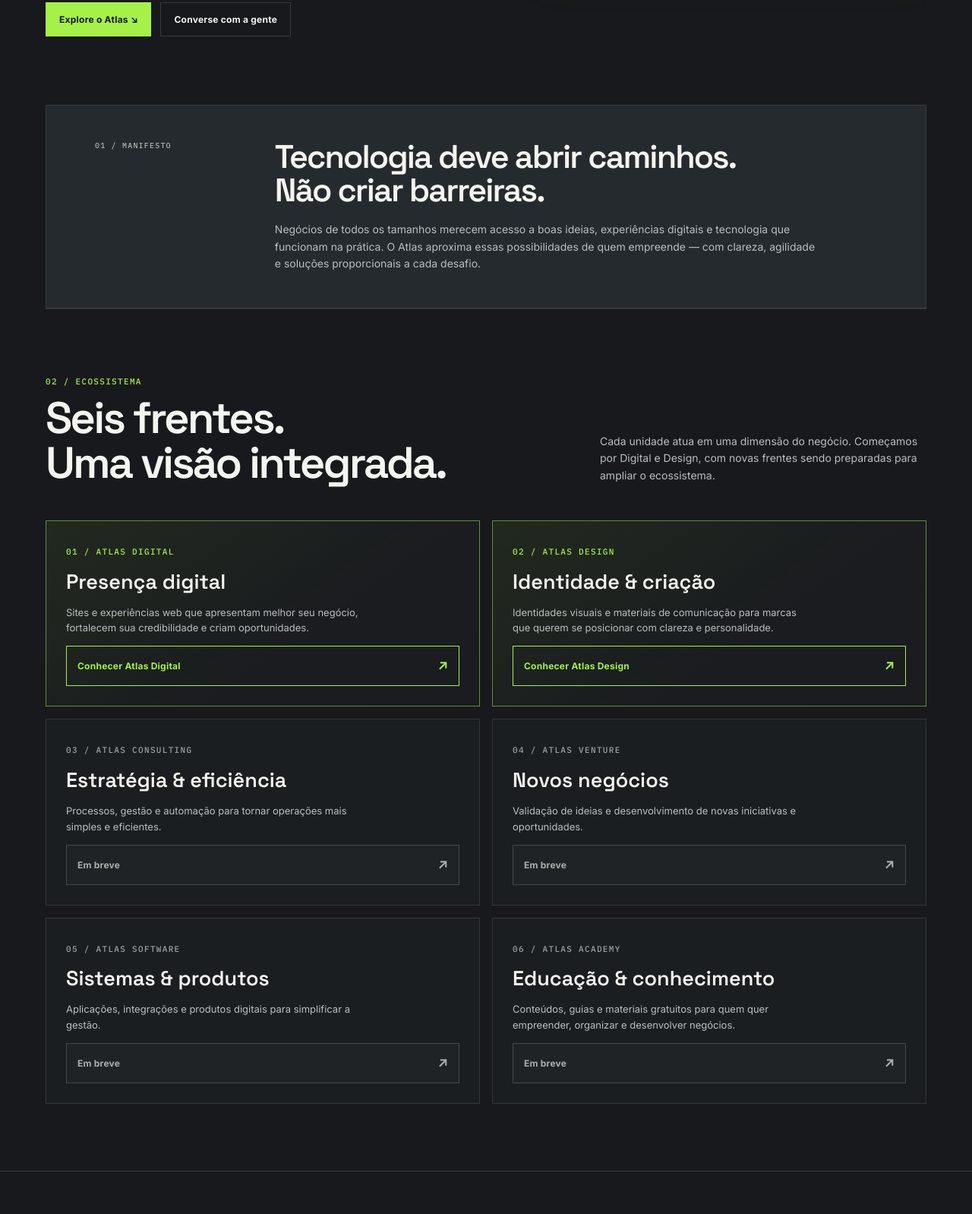
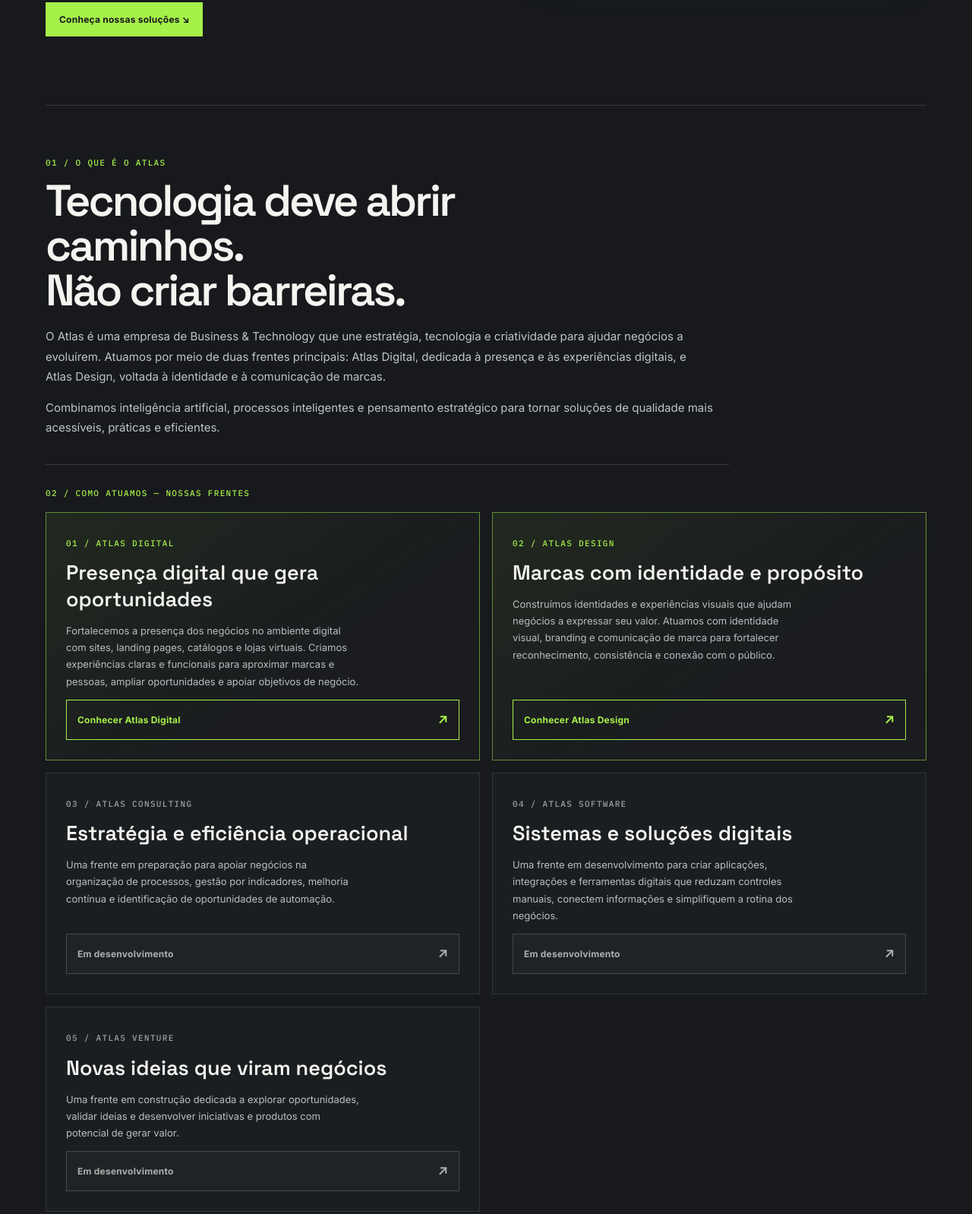
Before and after one commit to atlasprojeto24/atlas-institucional, a plain HTML site: page atlas/index.html in a window 1280 px wide. Shown: the part 663-2261 px from the top of the page at 76% size. Drawn offline with Linux system fonts and the light colour scheme.

Commit message:
Add files via upload

```diff
--- a/atlas/assets/site.css
+++ b/atlas/assets/site.css
@@ -76,3 +76,14 @@
 .care-card p{font-size:13px;color:#bdc4c1}
 .fineprint{font-size:11px;line-height:1.7;color:var(--steel);margin-top:18px}
 @media(max-width:760px){.product-grid,.care-grid{grid-template-columns:1fr}.product-card>p{min-height:0}.product-foot{align-items:flex-start;flex-direction:column}.hero-meta{gap:10px;flex-direction:column}}
+
+/* Homepage v3 — manifesto integrado às frentes de atuação */
+.manifesto-ecosystem{padding-top:68px;padding-bottom:72px}
+.manifesto-copy{max-width:900px;padding:0 0 34px;border-bottom:1px solid var(--line);margin-bottom:30px}
+.manifesto-copy h2{font:600 clamp(34px,5vw,58px)/1.02 var(--display);letter-spacing:-.05em;margin:14px 0 18px;max-width:780px}
+.manifesto-copy p{max-width:880px;color:#c0c6c4;font-size:15px;line-height:1.75}
+.manifesto-copy p:last-child{margin-bottom:0}
+.fronts-label{margin:0 0 18px;color:var(--lime)}
+.manifesto-ecosystem .ecosystem-grid{grid-template-columns:repeat(2,minmax(0,1fr))}
+.manifesto-ecosystem .unit-card p{font-size:13px;line-height:1.7}
+@media(max-width:700px){.manifesto-ecosystem{padding-top:48px;padding-bottom:48px}.manifesto-copy{padding-bottom:26px;margin-bottom:24px}.manifesto-copy h2{font-size:clamp(32px,9vw,44px)}.manifesto-copy p{font-size:14px}.manifesto-ecosystem .ecosystem-grid{grid-template-columns:1fr}.manifesto-ecosystem .unit-card{min-height:unset;gap:24px}}
--- a/atlas/index.html
+++ b/atlas/index.html
@@ -1,45 +1,37 @@
-<!doctype html><html lang="pt-BR"><head><meta charset="utf-8"><meta name="viewport" content="width=device-width,initial-scale=1"><meta name="description" content="Atlas — tecnologia, estratégia e design para negócios."><meta name="theme-color" content="#17191C"><title>Início | Atlas</title><link rel="stylesheet" href="./assets/site.css"></head><body><div class="intro"><div class="intro-inner"><img class="intro-symbol" src="./assets/atlas-simbolo-A.png" alt="Atlas"><div class="intro-line"></div><div class="intro-word">ATLAS</div></div></div><header class="topbar wrap"><a class="brand" href="./index.html"><img src="./assets/atlas-simbolo-A.png" alt="Símbolo Atlas">ATLAS</a><button class="menu-toggle" aria-label="Abrir menu">MENU</button><nav class="nav"><a class="active" href="./index.html">Início</a><a class="" href="./consulting/index.html">Consulting</a><a class="" href="./digital/index.html">Digital</a><a class="" href="./design/index.html">Design</a><a class="" href="./software/index.html">Software</a><a class="" href="./venture/index.html">Venture</a><a class="" href="./academy/index.html">Academy</a></nav><a class="nav-cta" href="./contato/index.html">Fale conosco ↗</a></header>
+<!doctype html><html lang="pt-BR"><head><meta charset="utf-8"><meta name="viewport" content="width=device-width,initial-scale=1"><meta name="description" content="Atlas — Business & Technology. Estratégia, experiências digitais e identidade de marca para negócios."><meta name="theme-color" content="#17191C"><title>Início | Atlas</title><link rel="stylesheet" href="./assets/site.css"></head><body><div class="intro"><div class="intro-inner"><img class="intro-symbol" src="./assets/atlas-simbolo-A.png" alt="Atlas"><div class="intro-line"></div><div class="intro-word">ATLAS</div></div></div><header class="topbar wrap"><a class="brand" href="./index.html"><img src="./assets/atlas-simbolo-A.png" alt="Símbolo Atlas">ATLAS</a><button class="menu-toggle" aria-label="Abrir menu">MENU</button><nav class="nav"><a class="active" href="./index.html">Início</a><a class="" href="./consulting/index.html">Consulting</a><a class="" href="./digital/index.html">Digital</a><a class="" href="./design/index.html">Design</a><a class="" href="./software/index.html">Software</a><a class="" href="./venture/index.html">Venture</a></nav><a class="nav-cta" href="./contato/index.html">Fale conosco ↗</a></header>
 <main>
 <section class="hero wrap">
- <div class="reveal"><div class="mono">BUSINESS & TECHNOLOGY / ECOSSISTEMA DIGITAL</div><h1>O mundo mudou.<br><span>Seu negócio também.</span></h1><p>Unimos presença digital e design para ajudar negócios a se apresentarem melhor, conquistarem confiança e criarem novas oportunidades.</p><div class="actions"><a class="btn" href="#ecossistema">Explore o Atlas ↘</a><a class="btn secondary" href="./contato/index.html">Converse com a gente</a></div></div>
+ <div class="reveal"><div class="mono">BUSINESS & TECHNOLOGY / ECOSSISTEMA DIGITAL</div><h1>O mundo mudou.<br><span>Seu negócio também.</span></h1><p>Unimos presença digital e design para ajudar negócios a se apresentarem melhor, conquistarem confiança e criarem novas oportunidades.</p><div class="actions"><a class="btn" href="#ecossistema">Conheça nossas soluções ↘</a></div></div>
  <div class="hero-art"><img src="./assets/atlas-logo-aprovado.png" alt="Logotipo Atlas"></div>
 </section>
-<section class="manifesto wrap">
- <div class="mono">01 / MANIFESTO</div>
- <div>
+<section class="section wrap manifesto-ecosystem" id="ecossistema">
+ <div class="manifesto-copy">
+  <div class="mono">01 / O QUE É O ATLAS</div>
   <h2>Tecnologia deve abrir caminhos.<br>Não criar barreiras.</h2>
-  <p>Negócios de todos os tamanhos merecem acesso a boas ideias, experiências digitais e tecnologia que funcionam na prática. O Atlas aproxima essas possibilidades de quem empreende — com clareza, agilidade e soluções proporcionais a cada desafio.</p>
+  <p>O Atlas é uma empresa de Business &amp; Technology que une estratégia, tecnologia e criatividade para ajudar negócios a evoluírem. Atuamos por meio de duas frentes principais: Atlas Digital, dedicada à presença e às experiências digitais, e Atlas Design, voltada à identidade e à comunicação de marcas.</p>
+  <p>Combinamos inteligência artificial, processos inteligentes e pensamento estratégico para tornar soluções de qualidade mais acessíveis, práticas e eficientes.</p>
  </div>
-</section>
-<section class="section wrap ecosystem-section" id="ecossistema">
- <div class="section-head">
-  <div><div class="mono">02 / ECOSSISTEMA</div><h2>Seis frentes.<br>Uma visão integrada.</h2></div>
-  <p class="section-intro">Cada unidade atua em uma dimensão do negócio. Começamos por Digital e Design, com novas frentes sendo preparadas para ampliar o ecossistema.</p>
- </div>
+ <div class="mono fronts-label">02 / COMO ATUAMOS — NOSSAS FRENTES</div>
  <div class="grid ecosystem-grid">
   <a class="unit-card is-live" href="./digital/index.html">
-   <div><span class="mono">01 / ATLAS DIGITAL</span><h3>Presença digital</h3><p>Sites e experiências web que apresentam melhor seu negócio, fortalecem sua credibilidade e criam oportunidades.</p></div>
+   <div><span class="mono">01 / ATLAS DIGITAL</span><h3>Presença digital que gera oportunidades</h3><p>Fortalecemos a presença dos negócios no ambiente digital com sites, landing pages, catálogos e lojas virtuais. Criamos experiências claras e funcionais para aproximar marcas e pessoas, ampliar oportunidades e apoiar objetivos de negócio.</p></div>
    <span class="unit-action">Conhecer Atlas Digital <b>↗</b></span>
   </a>
   <a class="unit-card is-live" href="./design/index.html">
-   <div><span class="mono">02 / ATLAS DESIGN</span><h3>Identidade & criação</h3><p>Identidades visuais e materiais de comunicação para marcas que querem se posicionar com clareza e personalidade.</p></div>
+   <div><span class="mono">02 / ATLAS DESIGN</span><h3>Marcas com identidade e propósito</h3><p>Construímos identidades e experiências visuais que ajudam negócios a expressar seu valor. Atuamos com identidade visual, branding e comunicação de marca para fortalecer reconhecimento, consistência e conexão com o público.</p></div>
    <span class="unit-action">Conhecer Atlas Design <b>↗</b></span>
   </a>
   <a class="unit-card is-soon" href="./consulting/index.html">
-   <div><span class="mono">03 / ATLAS CONSULTING</span><h3>Estratégia & eficiência</h3><p>Processos, gestão e automação para tornar operações mais simples e eficientes.</p></div>
-   <span class="unit-action soon-action">Em breve <b>↗</b></span>
+   <div><span class="mono">03 / ATLAS CONSULTING</span><h3>Estratégia e eficiência operacional</h3><p>Uma frente em preparação para apoiar negócios na organização de processos, gestão por indicadores, melhoria contínua e identificação de oportunidades de automação.</p></div>
+   <span class="unit-action soon-action">Em desenvolvimento <b>↗</b></span>
+  </a>
+  <a class="unit-card is-soon" href="./software/index.html">
+   <div><span class="mono">04 / ATLAS SOFTWARE</span><h3>Sistemas e soluções digitais</h3><p>Uma frente em desenvolvimento para criar aplicações, integrações e ferramentas digitais que reduzam controles manuais, conectem informações e simplifiquem a rotina dos negócios.</p></div>
+   <span class="unit-action soon-action">Em desenvolvimento <b>↗</b></span>
   </a>
   <a class="unit-card is-soon" href="./venture/index.html">
-   <div><span class="mono">04 / ATLAS VENTURE</span><h3>Novos negócios</h3><p>Validação de ideias e desenvolvimento de novas iniciativas e oportunidades.</p></div>
-   <span class="unit-action soon-action">Em breve <b>↗</b></span>
-  </a>
-  <a class="unit-card is-soon" href="./software/index.html">
-   <div><span class="mono">05 / ATLAS SOFTWARE</span><h3>Sistemas & produtos</h3><p>Aplicações, integrações e produtos digitais para simplificar a gestão.</p></div>
-   <span class="unit-action soon-action">Em breve <b>↗</b></span>
-  </a>
-  <a class="unit-card is-soon" href="./academy/index.html">
-   <div><span class="mono">06 / ATLAS ACADEMY</span><h3>Educação & conhecimento</h3><p>Conteúdos, guias e materiais gratuitos para quem quer empreender, organizar e desenvolver negócios.</p></div>
-   <span class="unit-action soon-action">Em breve <b>↗</b></span>
+   <div><span class="mono">05 / ATLAS VENTURE</span><h3>Novas ideias que viram negócios</h3><p>Uma frente em construção dedicada a explorar oportunidades, validar ideias e desenvolver iniciativas e produtos com potencial de gerar valor.</p></div>
+   <span class="unit-action soon-action">Em desenvolvimento <b>↗</b></span>
   </a>
  </div>
 </section>
@@ -49,11 +41,11 @@
   <div>
    <p class="muted">Acreditamos que tecnologia, inteligência artificial e boas decisões de processo podem reduzir tarefas repetitivas, simplificar operações e tornar serviços de qualidade mais acessíveis.</p>
    <p class="muted">Fazer mais com menos não é fazer menos pelo cliente. É eliminar o que não agrega, concentrar energia no que importa e construir soluções inteligentes para cada realidade.</p>
-   <a class="btn secondary" href="./academy/index.html">Descubra como melhorar seu negócio ↗</a>
+
   </div>
  </div>
  <div class="wrap insights-bridge">
-  <div><span class="mono">ATLAS ACADEMY / CONHECIMENTO ABERTO</span><h3>Conhecimento que vira ação.</h3><p>Educação prática e gratuita para empreendedores em diferentes estágios, com conteúdos organizados por tema e nível de aprendizagem.</p></div>
+  <div><span class="mono">INICIATIVA DE CONHECIMENTO / ATLAS ACADEMY</span><h3>Conhecimento que vira ação.</h3><p>A Atlas Academy é nossa iniciativa de educação e compartilhamento de conhecimento. Seu objetivo é aproximar empreendedores de tecnologia, inteligência artificial e práticas de gestão por meio de conteúdos acessíveis e aplicáveis à realidade dos negócios.</p></div>
   <a class="insights-link" href="./academy/index.html">Conhecer a Academy <b>↗</b></a>
  </div>
 </section>
@@ -80,10 +72,9 @@
    <p class="muted">O Atlas é liderado por Fidel, fundador e responsável pela direção estratégica. A proposta é unir experiência em gestão, operações e melhoria contínua à tecnologia para desenvolver soluções aplicáveis à realidade de quem empreende.</p>
    <div class="actions">
     <a class="btn secondary" href="./fundador/index.html">Conheça o fundador ↗</a>
-    <a class="btn" href="./contato/index.html">Fale conosco ↗</a>
    </div>
   </div>
  </div>
 </section>
-<section class="section wrap"><div class="contact-panel"><div><div class="mono">06 / PRÓXIMO PASSO</div><h2>Vamos movimentar seu negócio?</h2><p class="muted">Conte o que você precisa em presença digital ou identidade visual. Vamos entender seu momento e indicar o próximo passo.</p></div><div class="actions" style="align-content:center"><a class="btn" href="https://wa.me/5589999043736" target="_blank" rel="noopener">Chamar no WhatsApp ↗</a><a class="btn secondary" href="mailto:atlas.projeto24@gmail.com?subject=Solicita%C3%A7%C3%A3o%20de%20or%C3%A7amento%20%E2%80%94%20Atlas">Solicitar orçamento por e-mail</a></div></div></section>
-</main><footer class="footer"><div class="wrap"><div class="footer-top"><div><a class="brand" href="./index.html"><img src="./assets/atlas-simbolo-A.png" alt="">ATLAS</a><p class="muted" style="max-width:360px;font-size:13px">Tecnologia, estratégia e design para tornar negócios mais eficientes e acessíveis.</p></div><div class="footer-links"><a href="./consulting/index.html">Consulting</a><a href="./digital/index.html">Digital</a><a href="./design/index.html">Design</a><a href="./software/index.html">Software</a><a href="./venture/index.html">Venture</a><a href="./academy/index.html">Academy</a><a href="./contato/index.html">Contato</a></div></div><div class="footer-bottom"><span>© <span data-year></span> · Powered by <strong class="powered-brand">Atlas — Business &amp; Technology</strong></span><span>FAZER MAIS COM MENOS.</span></div></div></footer><script src="./assets/site.js"></script></body></html>
+<section class="section wrap"><div class="contact-panel"><div><div class="mono">06 / PRÓXIMO PASSO</div><h2>Vamos movimentar seu negócio?</h2><p class="muted">Conte o que você precisa em presença digital ou identidade visual. Vamos entender seu momento e indicar o próximo passo.</p></div><div class="actions" style="align-content:center"><a class="btn" href="./contato/index.html">Fale conosco ↗</a></div></div></section>
+</main><footer class="footer"><div class="wrap"><div class="footer-top"><div><a class="brand" href="./index.html"><img src="./assets/atlas-simbolo-A.png" alt="">ATLAS</a><p class="muted" style="max-width:360px;font-size:13px">Tecnologia, estratégia e design para tornar negócios mais eficientes e acessíveis.</p></div><div class="footer-links"><a href="./consulting/index.html">Consulting</a><a href="./digital/index.html">Digital</a><a href="./design/index.html">Design</a><a href="./software/index.html">Software</a><a href="./venture/index.html">Venture</a><a href="./contato/index.html">Contato</a></div></div><div class="footer-bottom"><span>© <span data-year></span> · Powered by <strong class="powered-brand">Atlas — Business &amp; Technology</strong></span><span>FAZER MAIS COM MENOS.</span></div></div></footer><script src="./assets/site.js"></script></body></html>
```
Also changed, not shown: atlas/ABRIR-PRIMEIRO.html (added, +1 -0 lines), 1 other file.
